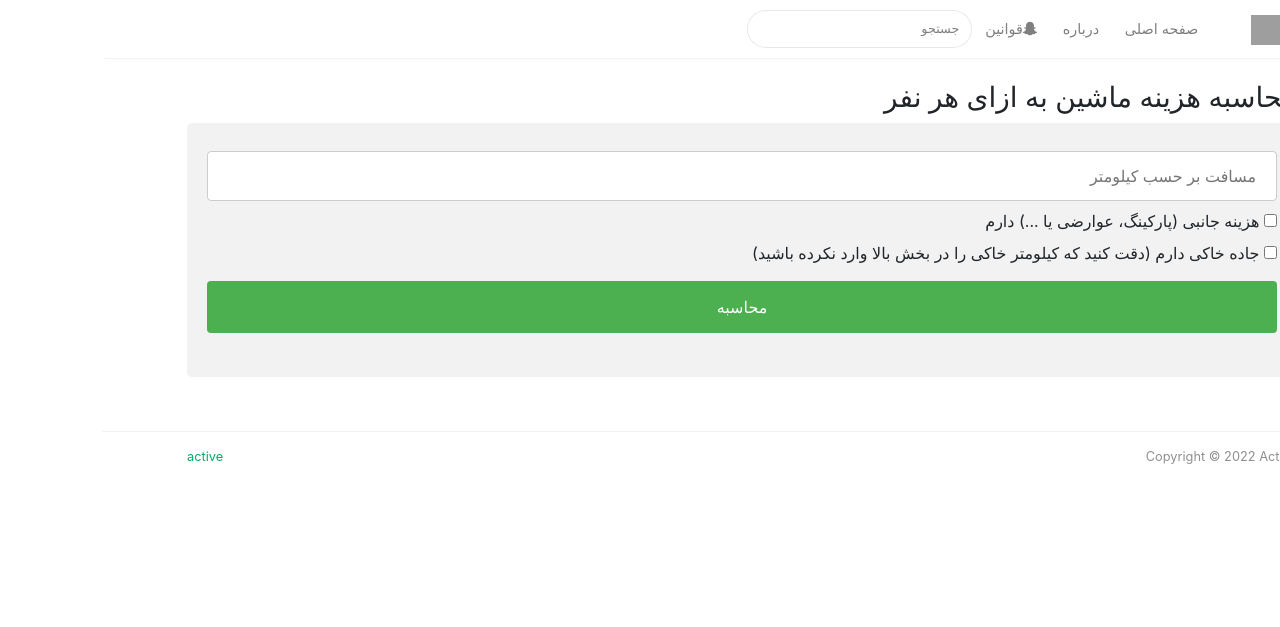
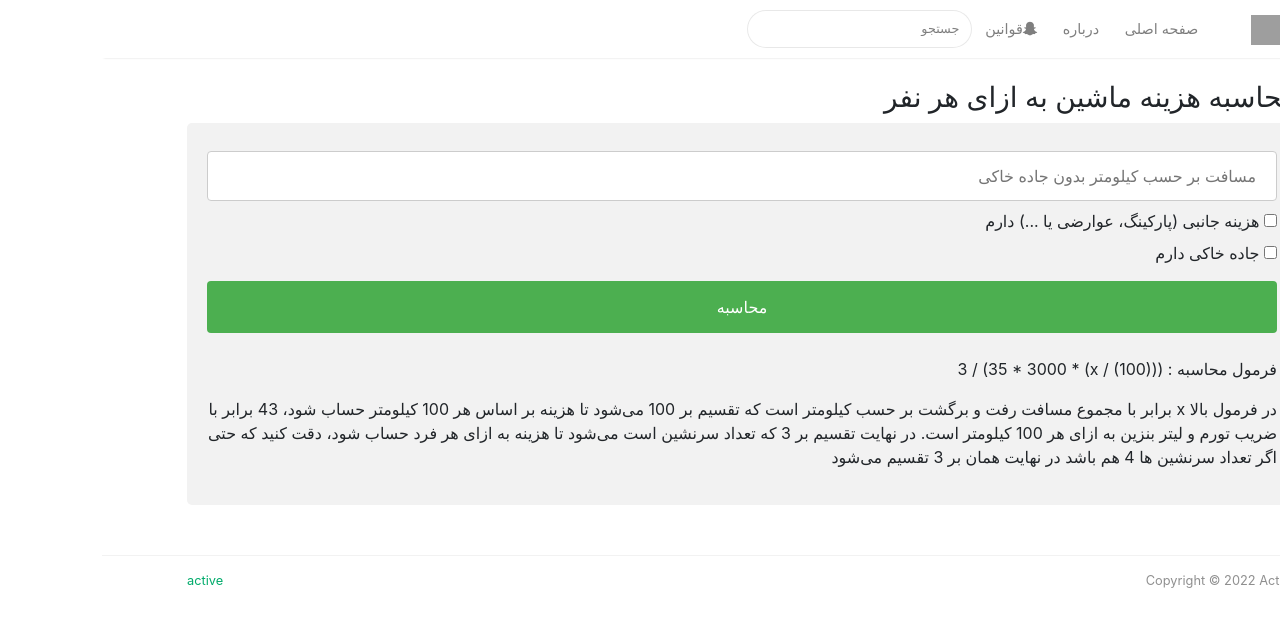
Before and after one commit to MHKarami97/active, a Jekyll site: the page built from _pages/calculate.md, in a window 1280 px wide. Shown: the top 627 px of the page. Built offline with Jekyll 4.4.1, drawn with Linux system fonts in a browser that asks for light colours; nearby versions of some CDN libraries; grey boxes are pictures that could not be loaded.

Commit message:
Update calculate.html

```diff
--- a/_layouts/calculate.html
+++ b/_layouts/calculate.html
@@ -49,7 +49,7 @@ permalink: "/calculate.html"
 <h3 style="text-align: right;">محاسبه هزینه ماشین به ازای هر نفر</h3>
 
 <div class="calculate" style="text-align:right;">
-    <input type="number" id="input" step="10" name="firstinputname" placeholder="مسافت بر حسب کیلومتر" required>
+    <input type="number" id="input" step="10" name="firstinputname" placeholder="مسافت بر حسب کیلومتر بدون جاده خاکی" required>
 
     <input type="checkbox" id="moreInfo" name="moreInfo" onclick="showMore()">
     <label for="moreInfo">هزینه جانبی (پارکینگ، عوارضی یا ...) دارم</label><br>
@@ -58,14 +58,17 @@ permalink: "/calculate.html"
         style="display:none;">
 
     <input type="checkbox" id="dirtInputName" name="dirtInputName" onclick="showDirtMore()">
-    <label for="dirtInputName">جاده خاکی دارم (دقت کنید که کیلومتر خاکی را در بخش بالا وارد نکرده باشید)</label>
+    <label for="dirtInputName">جاده خاکی دارم</label>
 
     <input type="number" id="dirtInput" step="10" name="dirtInput" placeholder="مسافت خاکی بر حسب کیلومتر"
         style="display:none;">
 
     <input type="submit" value="محاسبه" onclick="calculate()">
 
-    <p id="result" style="text-align: right;"></p>
+
+     <p id="result" style="text-align: right;"></p>
+     <p id="result1" style="text-align: right;">فرمول محاسبه : ((x / (100)) * 35 * 3000) / 3 </p>
+     <p id="result2" style="text-align: right;">در فرمول بالا x برابر با مجموع مسافت رفت و برگشت بر حسب کیلومتر است که تقسیم بر 100 می‌شود تا هزینه بر اساس هر 100 کیلومتر حساب شود، 43 برابر با ضریب تورم و لیتر بنزین به ازای هر 100 کیلومتر است. در نهایت تقسیم بر 3 که تعداد سرنشین است می‌شود تا هزینه به ازای هر فرد حساب شود، دقت کنید که حتی اگر تعداد سرنشین ها 4 هم باشد در نهایت همان بر 3 تقسیم می‌شود</p>
 </div>
 
 <script>
```
